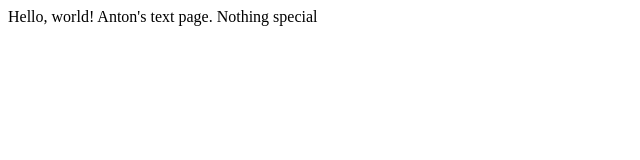
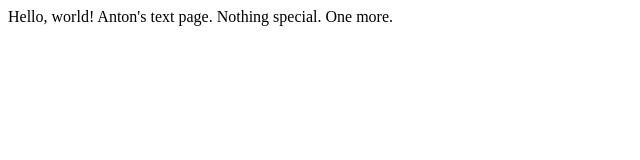
Before and after one commit to rumata82/project0, a plain HTML site: page index.html in a window 1280 px wide. Shown: the full height of the page, 0-640 px from the left. Drawn offline with Linux system fonts and the light colour scheme.

Commit message:
3rd change

```diff
--- a/index.html
+++ b/index.html
@@ -5,7 +5,7 @@
     </head>
     <body>
         <div>
-            Hello, world! Anton's text page. Nothing special
+            Hello, world! Anton's text page. Nothing special. One more.
         </div>
     </body>
 </html>
```
